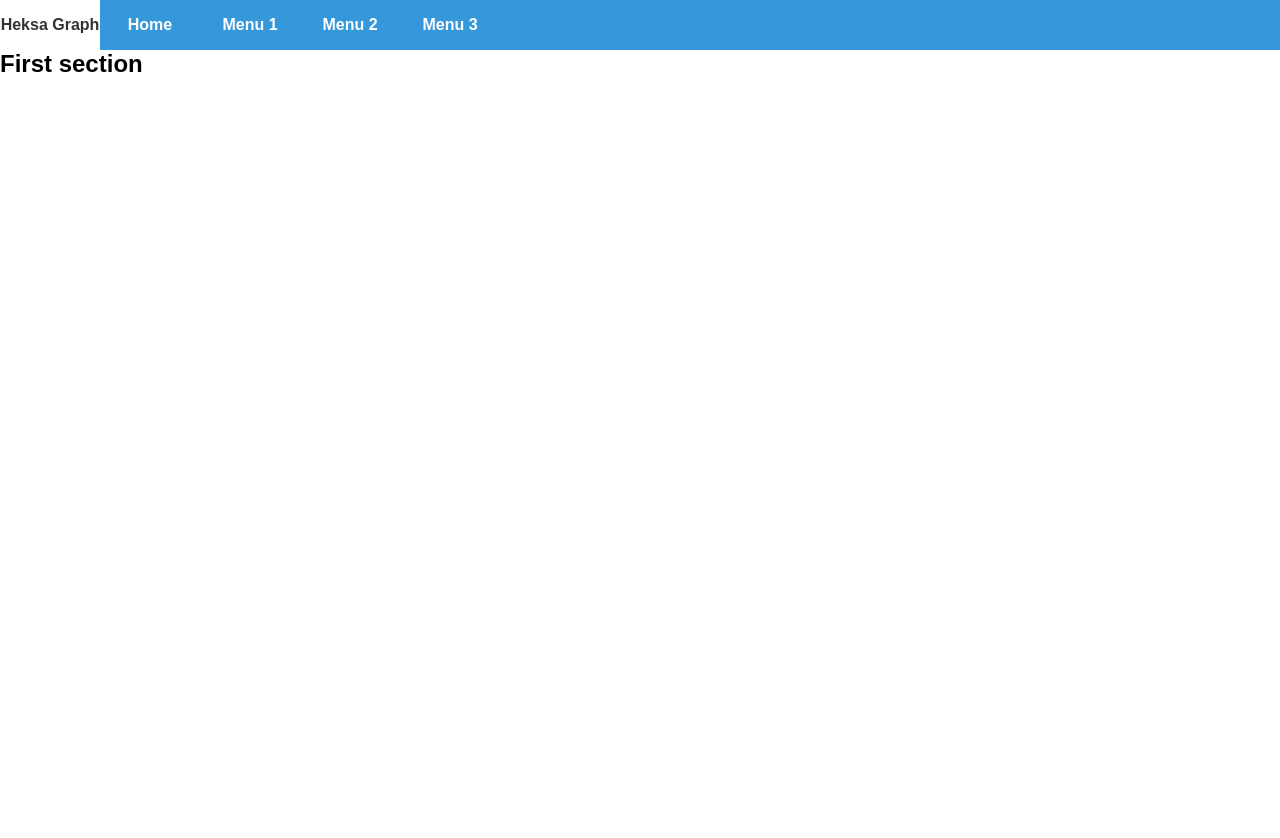
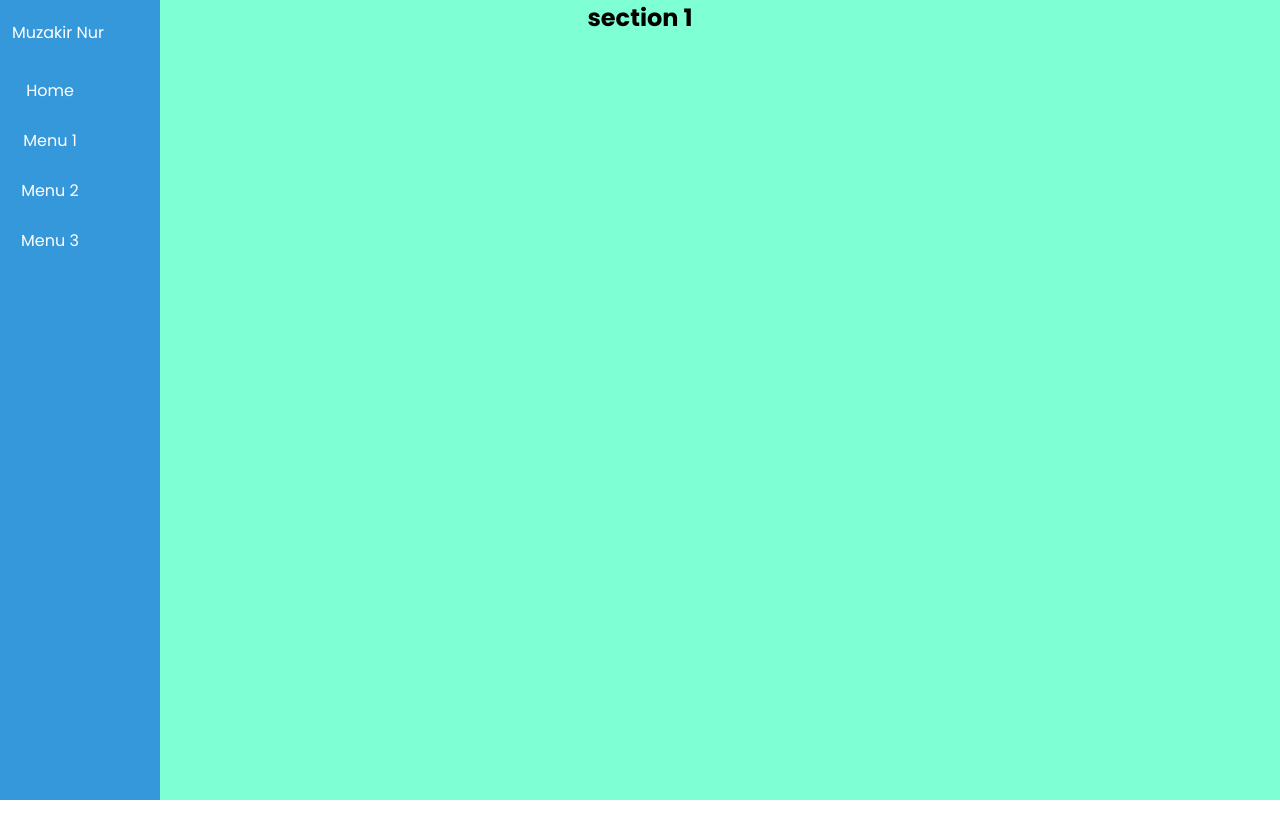
Before and after one commit to muzakirnur/muzakirnur.github.io, a plain HTML site: page index.html in a window 1280 px wide. After the commit the page ends 800 px from the top, so only its background shows below. Drawn offline with Linux system fonts and the light colour scheme.

Commit message:
Update 1

```diff
--- a/index.html
+++ b/index.html
@@ -6,13 +6,16 @@
     <meta name="viewport" content="width=device-width, initial-scale=1.0">
     <title>Document</title>
     <link rel="stylesheet" href="./style.css">
-    <link rel="stylesheet" href="">
+    <link rel="stylesheet" href="https://fonts.googleapis.com/icon?family=Material+Icons">
+    <link rel="preconnect" href="https://fonts.googleapis.com">
+    <link rel="preconnect" href="https://fonts.gstatic.com" crossorigin>
+    <link href="https://fonts.googleapis.com/css2?family=Poppins:wght@200;300;400;700&display=swap" rel="stylesheet">
 </head>
 <body>
     <nav class="clearfix">
         <nav class="ul">
-            <li class="nav-item">
-                <a href="#">Heksa Graph</a>
+            <li class="logo">
+                <a href="#">Muzakir Nur</a>
             </li>
             <li class="nav-item">
                 <a href="#">Home</a>
@@ -30,16 +33,16 @@
     </nav>
     <div class="container">
         <section class="one">
-            <h1>First section</h1>
+            <h1> section 1</h1>
         </section>
         <section class="two">
-            <h1>Second Section</h1>
+            <h1>Section 2</h1>
         </section>
         <section class="three">
-            <h1>Third Page</h1>
+            <h1> Section 3</h1>
         </section>
         <section class="four">
-            <h1>Fourth page</h1>
+            <h1> Section 4</h1>
         </section>
     </div>
 </body>
--- a/style.css
+++ b/style.css
@@ -2,7 +2,7 @@
     margin: 0;
     padding: 0;
     box-sizing: border-box;
-    font-family: Arial, Helvetica, sans-serif
+    font-family: 'Poppins', sans-serif;
 }
 
 section {
@@ -10,16 +10,21 @@ section {
     display: flex;
     color: rgb(0, 0, 0);
     scroll-snap-align: start;
+    justify-content: center;
+}
+
+::-webkit-scrollbar {
+    display: none;
 }
 
 nav {
-    height: 50px;
-    width: 100%;
+    display: flex;
+    flex-direction: column;
+    height: 100vh;
+    width: 10rem;
     background: #3498db;
     font-size: 12pt;
-    font-family: Arial, Helvetica, sans-serif;
-    font-weight: bold;
-    position: relative;
+    position: absolute;
 }
 
 nav ul {
@@ -47,6 +52,7 @@ nav a:hover,
 nav a:active {
     background-color: #ffffff;
     color: #333;
+    border-radius: 1.5em;
 }
 
 nav a#pull {
@@ -60,7 +66,7 @@ tr {
 .logo {
     margin: 5%;
     width: fit-content;
-    height: 50px;
+    font-family: noto;
 }
 
 .container {
@@ -70,17 +76,17 @@ tr {
 }
 
 .one {
-    background: rgb(255, 255, 255);
+    background-color: aquamarine;
 }
 
 .two {
-    background: rgb(255, 255, 255);
+    background-color: aquamarine;
 }
 
 .three {
-    background: rgb(255, 255, 255);
+    background-color: aquamarine;
 }
 
 .four {
-    background: rgb(255, 255, 255);
+    background-color: aquamarine;
 }
```
Also changed, not shown: main.scss (deleted).
